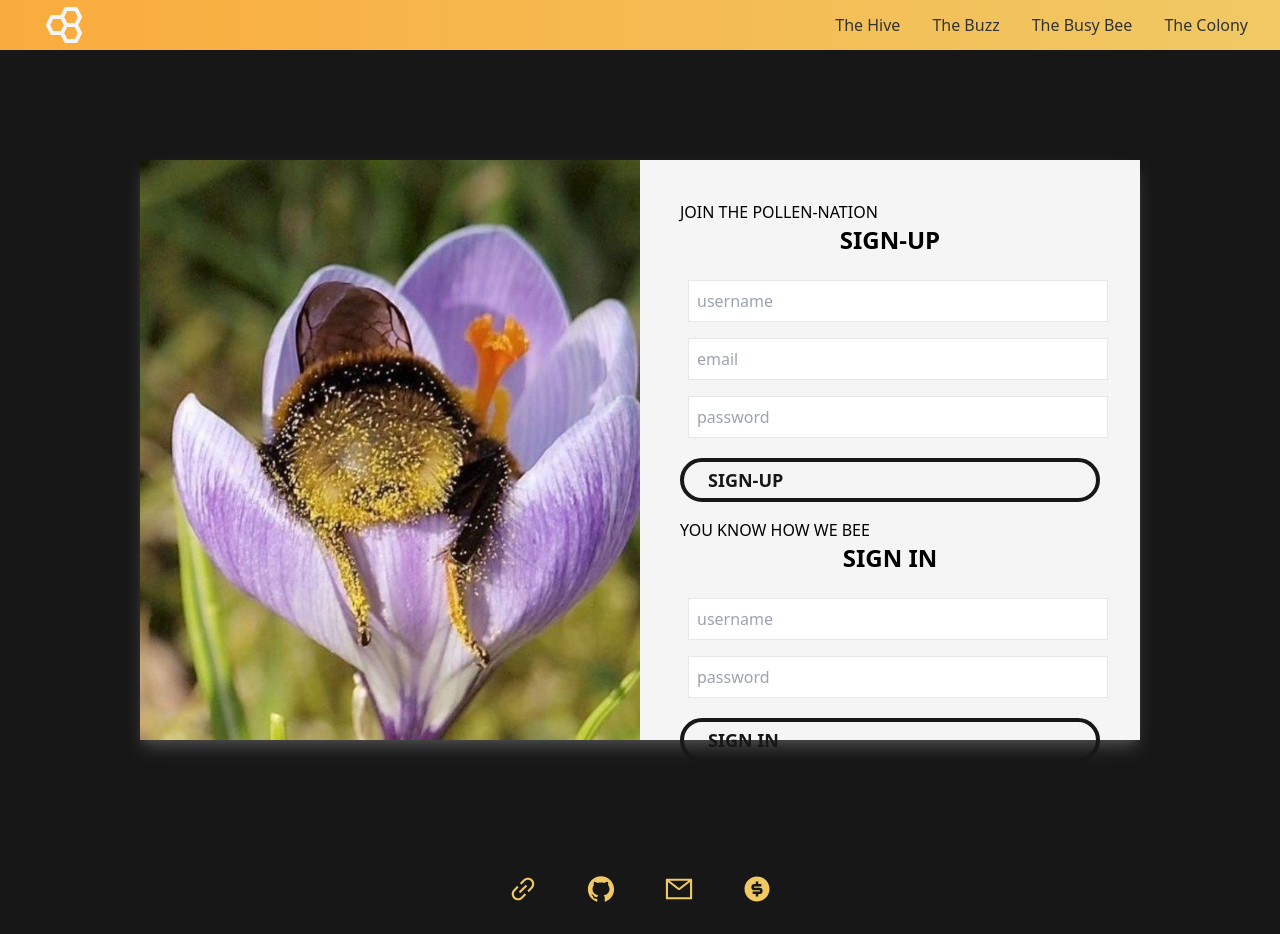
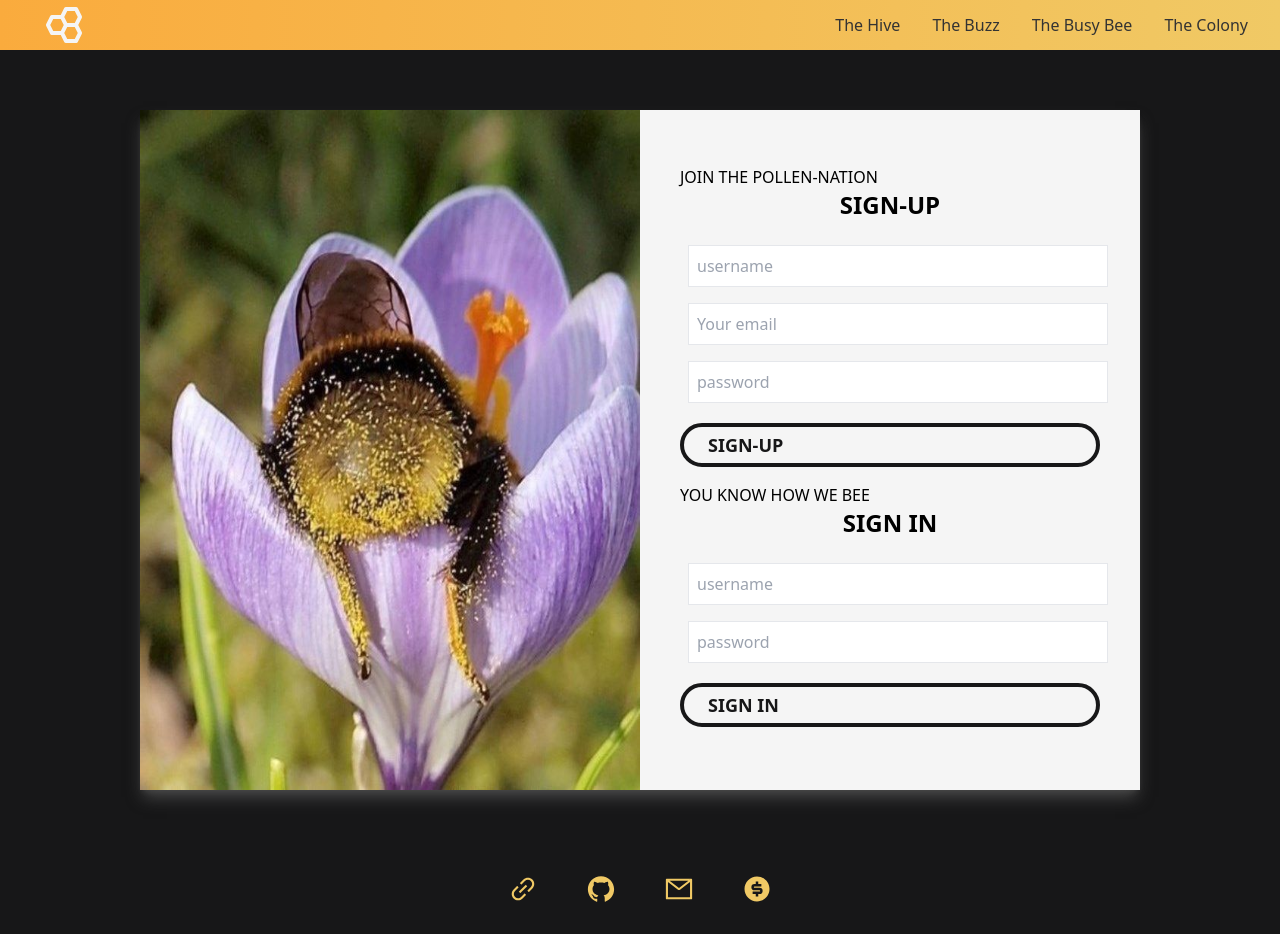
Before and after one commit to anillag/hive-social-wellness, a React (Create React App) app in the folder client/: page /join in a window 1280 px wide. Built offline with nearby package versions, Linux system fonts and the light colour scheme.

Commit message:
joinpage sign-in

```diff
--- a/client/src/components/JoinPage/index.js
+++ b/client/src/components/JoinPage/index.js
@@ -1,17 +1,20 @@
-import React, { useState } from "react";
+import React, {useState} from "react";
 import BeeButt from "../assets/beebutt.jpg";
-import Auth from "../../utils/auth";
-import { useMutation } from "@apollo/client";
-import { ADD_USER } from "../../utils/mutations";
+import Auth from '../../utils/auth';
+import { useMutation } from '@apollo/client';
+import { ADD_USER, LOGIN_USER } from '../../utils/mutations';
+
 
 export default function JoinPage() {
   // SIGN UP
   const [formState, setFormState] = useState({
-    username: "",
-    email: "",
-    password: "",
+    username: '',
+    email: '',
+    password: '',
   });
-  const [addUser] = useMutation(ADD_USER);
+
+  //Log-in & Error
+  const [addUser, login] = useMutation(ADD_USER, LOGIN_USER);
 
   // update state based on form input changes CREATEUSER/SIGNUP
   const handleChange = (event) => {
@@ -38,22 +41,46 @@ export default function JoinPage() {
     }
   };
 
+
+  // MADE USER SIGN IN
+  const handleFormSubmit2 = async (event) => {
+    event.preventDefault();
+
+    try {
+      const { data } = await login({
+        variables: { ...formState },
+      });
+
+      Auth.login(data.login.token);
+    } catch (e) {
+      console.error(e);
+    }
+
+    // clear form values
+    setFormState({
+      userid: '',
+      userpass: '',
+    });
+  };
+
   return (
+
     <div className="w-full h-screen flex bg-[#171718] ">
-      <div className="grid grid-cols-1 md:grid-cols-2 m-auto h-[580px] sm:max-w-[1000px] shadow-lg shadow-[#484848] bg-[#f5f5f5]">
-        <div className="w-full h-[580px] hidden md:block">
+      <div className="grid grid-cols-1 md:grid-cols-2 m-auto h-[680px] sm:max-w-[1000px] shadow-lg shadow-[#484848] bg-[#f5f5f5]">
+        <div className="w-full h-[680px] hidden md:block">
           <img className="w-full h-full" src={BeeButt} alt="/" />
         </div>
 
         <div className="p-5 flex flex-col justify-around">
           <div className="p-5 flex flex-col justify-around">
             <form onSubmit={handleFormSubmit} className="flex flex-col">
+
             <p> JOIN THE POLLEN-NATION</p>
               <h2 className="text-2xl font-bold text-center mb-4"> SIGN-UP </h2>
+              <div>
 
-              <div>
                 <input
-                  className="border p-2 m-2 w-full"
+                  className="form-input border p-2 m-2 w-full"
                   name="username"
                   type="username"
                   placeholder="username"
@@ -62,16 +89,16 @@ export default function JoinPage() {
                   onChange={handleChange}
                 />
                 <input
-                  className="border p-2 m-2 w-full"
+                className="form-input border p-2 m-2 w-full"
+                placeholder="Your email"
                 name="email"
                 type="email"
-                  placeholder="email"
                 id="email"
                 value={formState.email}
                 onChange={handleChange}
               />
                 <input
-                  className="border p-2 m-2 w-full"
+                  className="form-input border p-2 m-2 w-full"
                   type="password"
                   name="password"
                   placeholder="password"
@@ -79,33 +106,43 @@ export default function JoinPage() {
                   value={formState.password}
                   onChange={handleChange}
                 />
+
               </div>
 
-              <button
-                type="submit"
-                className="mt-3 mb-4 py-1 text-lg font-bold text-center text-[#171718] border-4 rounded-3xl border-[#171718] px-6 my-2 flex items-center hover:bg-[#171718] hover:text-[#f0c965]"
-              >
+              <button type="submit" className="mt-3 mb-4 py-1 text-lg font-bold text-center text-[#171718] border-4 rounded-3xl border-[#171718] px-6 my-2 flex items-center hover:bg-[#171718] hover:text-[#f0c965]">
                 SIGN-UP
               </button>
+              </form>
 
+              <form onSubmit={handleFormSubmit2} className="flex flex-col">
               <p> YOU KNOW HOW WE BEE </p>
+
               <h2 className="text-2xl font-bold text-center mb-4"> SIGN IN</h2>
               <div>
                 <input
-                  className="border p-2 m-2 w-full"
+                  className="form-input border p-2 m-2 w-full"
                   type="text"
+                  name="userid"
+                  id="userid"
                   placeholder="username"
+                  value={formState.userid}
+                  onChange={handleChange}
                 />
                   <input
-                  className="border p-2 m-2 w-full"
-                  type="password"
+                  className="form-input border p-2 m-2 w-full"
+                  type="userpass"
+                  name="userpass"
                   placeholder="password"
+                  id="userpass"
+                  value={formState.userpass}
+                  onChange={handleChange}
                 />
               </div>
-              <button className="mt-3 py-1 text-lg font-bold text-[#171718] border-4 rounded-3xl border-[#171718] px-6 my-2 flex items-center hover:bg-[#171718] hover:text-[#f0c965]">
+              <button type="submit" className="mt-3 py-1 text-lg font-bold text-[#171718] border-4 rounded-3xl border-[#171718] px-6 my-2 flex items-center hover:bg-[#171718] hover:text-[#f0c965]">
               SIGN IN
               </button>
             </form>
+
           </div>
         </div>
       </div>
```
Lines whose indentation alone changed are shown as unchanged.
